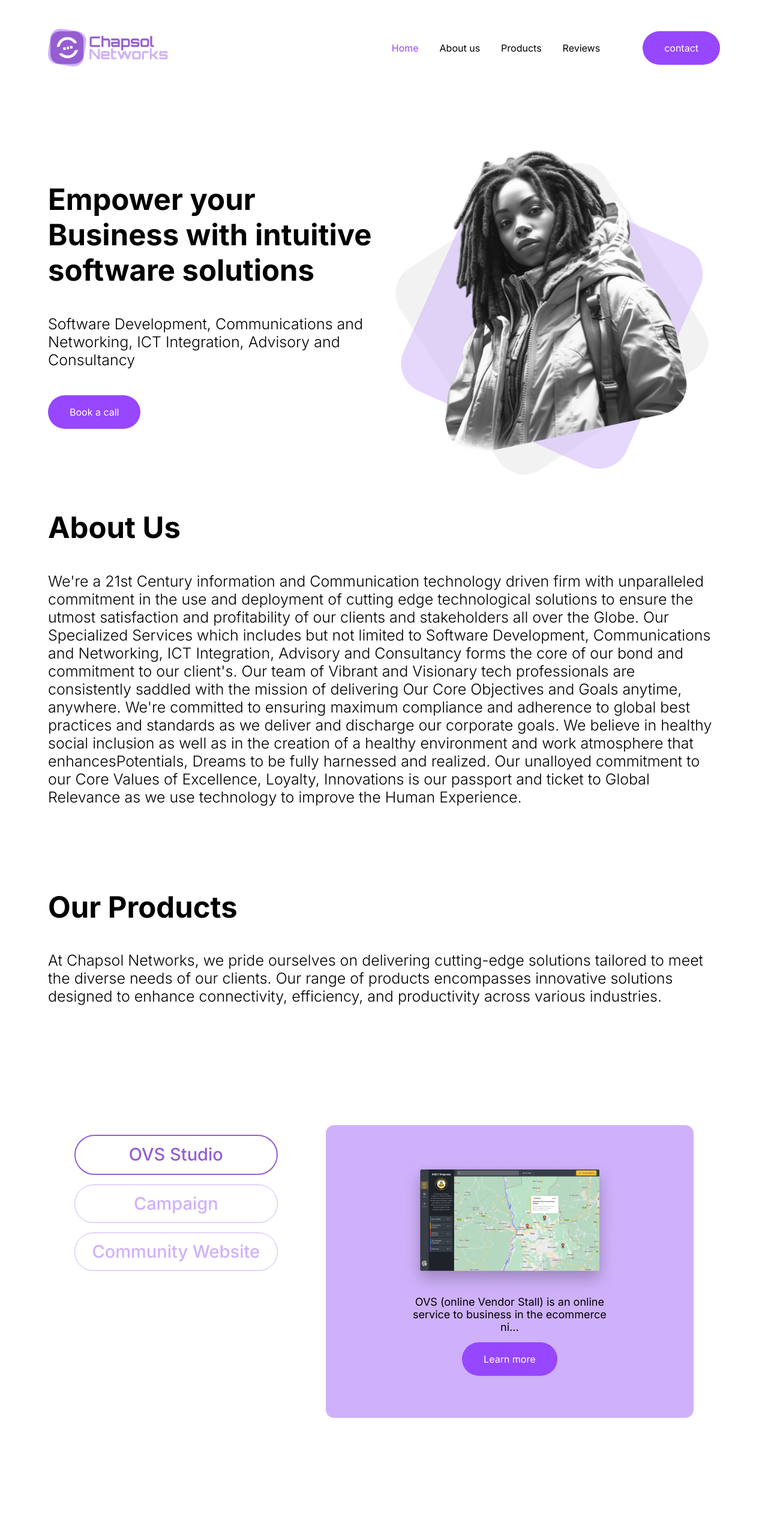
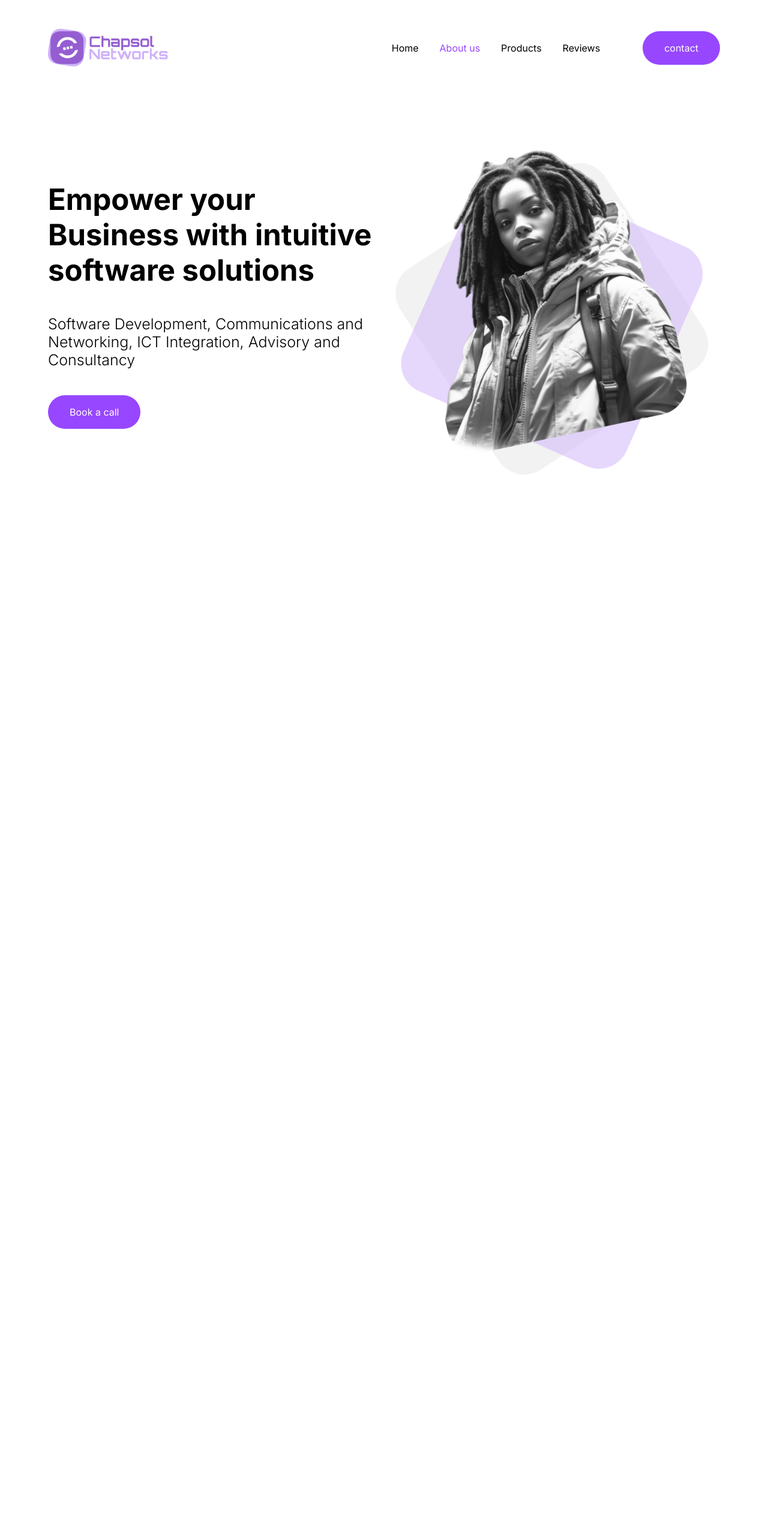
Before and after one commit to GoodboyBadvibes/Chapsol, a Next.js app: page / in a window 1280 px wide. Shown: the top 2566 px of the page at 60% size. Built offline with nearby package versions, Linux system fonts and the light colour scheme.

Commit message:
animation on scroll

```diff
--- a/package.json
+++ b/package.json
@@ -9,6 +9,7 @@
     "lint": "next lint"
   },
   "dependencies": {
+    "aos": "^3.0.0-beta.6",
     "next": "14.2.3",
     "react": "^18",
     "react-dom": "^18",
@@ -16,6 +17,7 @@
     "remixicon": "^4.2.0"
   },
   "devDependencies": {
+    "@types/aos": "^3.0.7",
     "@types/node": "^20",
     "@types/react": "^18",
     "@types/react-dom": "^18",
--- a/src/app/Styles/Nav.module.css
+++ b/src/app/Styles/Nav.module.css
@@ -15,6 +15,7 @@
   top: 0;
   left: 0;
   backdrop-filter: blur(30px) brightness(1);
+  /* scroll */
 
 }
 .menuText{
@@ -24,6 +25,7 @@
 .nav{
 
 backdrop-filter: blur(15px) brightness(1);
+z-index: 999999999 !important;
 }
 
 
--- a/src/app/components/Nav.js
+++ b/src/app/components/Nav.js
@@ -9,11 +9,14 @@
 import NavMenu from './NavMenu'
 import Link from 'next/link'
 
+import AOS from 'aos';
+import 'aos/dist/aos.css'
+
 const Nav = () => {
 
   const handleScroll = (e,id)=>{
     e.preventDefault();
-    document.getElementById(id).scrollIntoView({behavior: 'smooth'})
+    document.getElementById(id).scrollIntoView({behavior: 'smooth', margin:'100px'})
   }
 
 
@@ -24,6 +27,16 @@
 
 let currentSection = 'home'
 useEffect(() => {
+
+
+  AOS.init(
+    {
+      duration:3000,
+      delay:100
+    }
+  )
+
+
 
   const navLinks = document.querySelectorAll('.navLink')
   const sections = document.querySelectorAll('.section')
@@ -78,10 +91,10 @@
 
        <div className={' sm:flex justify-between hidden '+style.links} style={{justifyContent:'space-between', justifyItems:'space-between'}}>
         <div className={' flex justify-between items-center '+style.mlinks} >
-          <Link  className={" navLink "+(pathname==="/"?"text-standard active":null)} href={"#home"}  > <h1> Home </h1></Link>
-          <Link  className={" navLink "+(pathname==="/#about"?"text-standard":null)} href={"#about"}  onClick={(e)=> handleScroll(e, 'about')}> <h1> About us </h1></Link>
-          <Link  className={" navLink "+(pathname==="/#products"?"text-standard":null)}  href={"#products"} onClick={(e)=> handleScroll(e, 'products')}> <h1> Products </h1></Link>
-          <Link  className={" navLink "+(pathname==="/#reviews"?"text-standard":null)} href={"#testimonials"}  onClick={(e)=> handleScroll(e, 'testimonials')}> <h1> Reviews </h1></Link>
+          <Link  className={" navLink "+(pathname==="/"?"text-standard active":null)} href={"#home"} data-aos="fade-down" data-aos-delay="100" data-aos-duration="750" > <h1> Home </h1></Link>
+          <Link  className={" navLink "+(pathname==="/#about"?"text-standard":null)} href={"#about"} data-aos="fade-down" data-aos-delay="150" data-aos-duration="750" onClick={(e)=> handleScroll(e, 'about')}> <h1> About us </h1></Link>
+          <Link  className={" navLink "+(pathname==="/#products"?"text-standard":null)}  href={"#products"} data-aos="fade-down" data-aos-delay="200" data-aos-duration="750" onClick={(e)=> handleScroll(e, 'products')}> <h1> Products </h1></Link>
+          <Link  className={" navLink "+(pathname==="/#reviews"?"text-standard":null)} href={"#testimonials"} data-aos="fade-down" data-aos-delay="250" data-aos-duration="750"  onClick={(e)=> handleScroll(e, 'testimonials')}> <h1> Reviews </h1></Link>
         </div>
 
         <Button text={"contact"} fxn={(e)=> handleScroll(e, 'contact')}/>
--- a/src/app/components/Products.js
+++ b/src/app/components/Products.js
@@ -4,6 +4,10 @@
 import style from "../Styles/Products.module.css"
 import Image from 'next/image'
 import Button from './Button'
+
+import AOS from 'aos';
+import 'aos/dist/aos.css'
+
 
 const Products = () => {
 
@@ -13,6 +17,14 @@
    const [productDetail, setProductDetail] = useState("");
 
     useEffect(() => {
+
+      AOS.init(
+        {
+          duration:3000,
+          delay:100
+        }
+      )
+
     changeProduct()
   }, [product])
 
@@ -35,21 +47,21 @@
 
         <div className={' gap-0 sm:w-1/2 mx-auto pb-16 '+ style.btnDiv}>
 
-          <div className={style.btn +' '+(product==='OVS'?style.btnClick:style.btnUnclick)} onClick={()=>{setProduct("OVS");changeProduct()}}>
+          <div className={style.btn +' '+(product==='OVS'?style.btnClick:style.btnUnclick)} data-aos="slide-right" data-aos-delay="100" data-aos-duration="1000" onClick={()=>{setProduct("OVS");changeProduct()}}>
              <h1>OVS Studio</h1>
           </div>
 
-          <div className={style.btn +' '+(product==='campaign'?style.btnClick:style.btnUnclick)} onClick={()=>{setProduct("campaign");changeProduct()}}>
+          <div className={style.btn +' '+(product==='campaign'?style.btnClick:style.btnUnclick)} data-aos="slide-right" data-aos-delay="150" data-aos-duration="1000" onClick={()=>{setProduct("campaign");changeProduct()}}>
              <h1>Campaign</h1>
           </div>
 
-          <div className={style.btn  +' '+(product==='community'?style.btnClick:style.btnUnclick)} onClick={()=>{setProduct("community");changeProduct()}}>
+          <div className={style.btn  +' '+(product==='community'?style.btnClick:style.btnUnclick)} data-aos="slide-right" data-aos-delay="200" data-aos-duration="1000" onClick={()=>{setProduct("community");changeProduct()}}>
              <h1>Community Website</h1>
           </div>
 
         </div>
 
-        <div className=' '>
+        <div className=' ' data-aos="zoom-out-up" data-aos-delay="100" data-aos-duration="1000">
           <div className={' items-center align-middle m-auto px-32 py-14 '+style.display} style={{alignContent:"center"}}>
             <Image className=' m-auto' src={"/product1.png"} width={512.59} height={289.22} />
             <p className={style.infoTech}>{productDetail.substring(0,78)+(productDetail.length>78?'...':'')}</p>
--- a/src/app/components/communication.js
+++ b/src/app/components/communication.js
@@ -1,9 +1,23 @@
-import React from 'react'
+'use client'
+
+import React, { useEffect } from 'react'
 import style from '../Styles/communication.module.css'
+
+import AOS from 'aos';
+import 'aos/dist/aos.css'
 
 const communication = () => {
 
+  useEffect(() => {
 
+    AOS.init(
+      {
+        duration:3000,
+        delay:100
+      }
+    )
+
+}, [])
 
 
   return (
@@ -56,7 +70,7 @@
 
         <div className={style.comm}>
 
-          <div className={style.commCard} style={{backgroundColor:'hsla(210, 3%, 75%, 0.221)',opacity:''}}>
+          <div className={style.commCard} style={{backgroundColor:'hsla(210, 3%, 75%, 0.221)',opacity:''}}  data-aos="fade-down-left" data-aos-delay="100" data-aos-duration="750" >
             <div className={' flex items-center justify-center w-fit rounded-full '+ style.icon}>
               <i className={'ri-message-line '}></i>
             </div>
@@ -65,7 +79,7 @@
             <h2 className={' pt-10 '+style.commContent} style={{fontWeight:'400'}}>info@squord.com</h2>
           </div>
 
-          <div className={style.commCard} style={{backgroundColor:'hsla(210, 3%, 75%, 0.221)',opacity:''}}>
+          <div className={style.commCard} style={{backgroundColor:'hsla(210, 3%, 75%, 0.221)',opacity:''}}  data-aos="fade-down-left" data-aos-delay="150" data-aos-duration="750">
             <div className={' flex items-center justify-center w-fit rounded-full '+ style.icon}>
               <i className={'ri-phone-line '}></i>
             </div>
--- a/src/app/globals.css
+++ b/src/app/globals.css
@@ -6,6 +6,10 @@
   backdrop-filter: blur(15px) brightness(1);
 }
 
+
+/* *{
+  overflow-x: hidden;
+} */
 /* :root {
   --foreground-rgb: 0, 0, 0;
   --background-start-rgb: 214, 219, 220;
--- a/src/app/page.js
+++ b/src/app/page.js
@@ -9,8 +9,20 @@
 import Communication from "./components/communication"
 import Footer from "./components/Footer"
 
+import AOS from 'aos';
+import 'aos/dist/aos.css'
+
 export default function Home() {
 
+
+  useEffect(() => {
+    AOS.init(
+      {
+        duration:3000,
+        delay:100
+      }
+    )
+   }, [])
 
 
 
@@ -19,22 +31,26 @@
     <main className=" section " id="home">
       <div className="px-5 py-14 sm:py-28  sm:px-10  md:px-20 ">
         <div className=" sm:flex justify-between items-center ">
-          <div className="lg:w-1/2">
+          <div className="lg:w-1/2" data-aos="fade-zoom-in">
             <h1 className={style.header+" pb-11"}>Empower your Business with intuitive software solutions </h1>
             <h2 className={style.content+" pb-11"}>Software Development, Communications and Networking, ICT Integration, Advisory and Consultancy </h2>
             <Button text={"Book a call"} />
           </div>
 
-          <div className={style.headerImage+ " lg:w-1/2"}>
+          <div className={style.headerImage+ " lg:w-1/2"} data-aos="fade-up-left" data-aos-duration="1000">
             <Image alt="" src={"/Image1.png"} width={666.5} height={717.44} />
           </div>
          </div>
 
-         <h1 className={style.header+" pb-11 pt-10 section"} id="about">About Us</h1>
-         <h1  className={style.content+" pb-11"}> We're a 21st Century information and Communication technology driven firm with unparalleled commitment in the use and deployment of cutting edge technological solutions to ensure the utmost satisfaction and profitability of our clients and stakeholders all over the Globe. Our Specialized Services which includes but not limited to Software Development, Communications and Networking, ICT Integration, Advisory and Consultancy forms the core of our bond and commitment to our client's. Our team of Vibrant and Visionary tech professionals are consistently saddled with the mission of delivering Our Core Objectives and Goals anytime, anywhere. We're committed to ensuring maximum compliance and adherence to global best practices and standards as we deliver and discharge our corporate goals. We believe in healthy social inclusion as well as in the creation of a healthy environment and work atmosphere that enhancesPotentials, Dreams to be fully harnessed and realized. Our unalloyed commitment to our Core Values of Excellence, Loyalty, Innovations is our passport and ticket to Global Relevance as we use technology to improve the Human Experience. </h1>
+        <div data-aos="fade-up" data-aos-delay="100" data-aos-duration="1500">
+          <h1 className={style.header+" pb-11 pt-10 section"} id="about" >About Us</h1>
+          <h1  className={style.content+" pb-11"}> We're a 21st Century information and Communication technology driven firm with unparalleled commitment in the use and deployment of cutting edge technological solutions to ensure the utmost satisfaction and profitability of our clients and stakeholders all over the Globe. Our Specialized Services which includes but not limited to Software Development, Communications and Networking, ICT Integration, Advisory and Consultancy forms the core of our bond and commitment to our client's. Our team of Vibrant and Visionary tech professionals are consistently saddled with the mission of delivering Our Core Objectives and Goals anytime, anywhere. We're committed to ensuring maximum compliance and adherence to global best practices and standards as we deliver and discharge our corporate goals. We believe in healthy social inclusion as well as in the creation of a healthy environment and work atmosphere that enhancesPotentials, Dreams to be fully harnessed and realized. Our unalloyed commitment to our Core Values of Excellence, Loyalty, Innovations is our passport and ticket to Global Relevance as we use technology to improve the Human Experience. </h1>
+        </div>
 
-         <h1 className={style.header+" pb-11 pt-24"}>Our Products</h1>
-         <h1  className={style.content+" pb-11"}> At Chapsol Networks, we pride ourselves on delivering cutting-edge solutions tailored to meet the diverse needs of our clients. Our range of products encompasses innovative solutions designed to enhance connectivity, efficiency, and productivity across various industries.</h1>
+         <div data-aos="fade-up" data-aos-delay="100" data-aos-duration="1500">
+          <h1 className={style.header+" pb-11 pt-24"}>Our Products</h1>
+          <h1  className={style.content+" pb-11"}> At Chapsol Networks, we pride ourselves on delivering cutting-edge solutions tailored to meet the diverse needs of our clients. Our range of products encompasses innovative solutions designed to enhance connectivity, efficiency, and productivity across various industries.</h1>
+         </div>
       </div>
       <div className=" section " id="products" >
         <Products />
```
Also changed, not shown: src/app/layout.tsx (+6 -1 lines), 1 other file (tests, documents, lock files or other folders).
